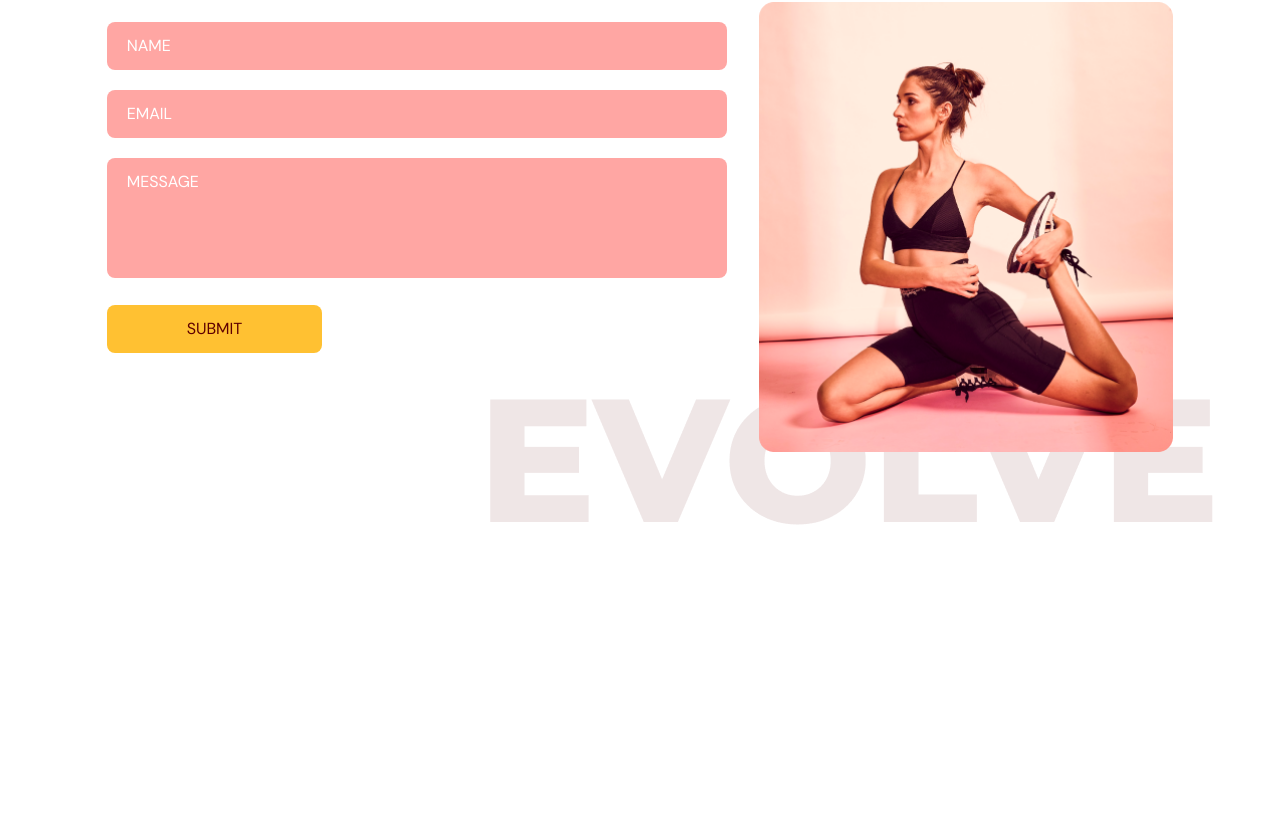
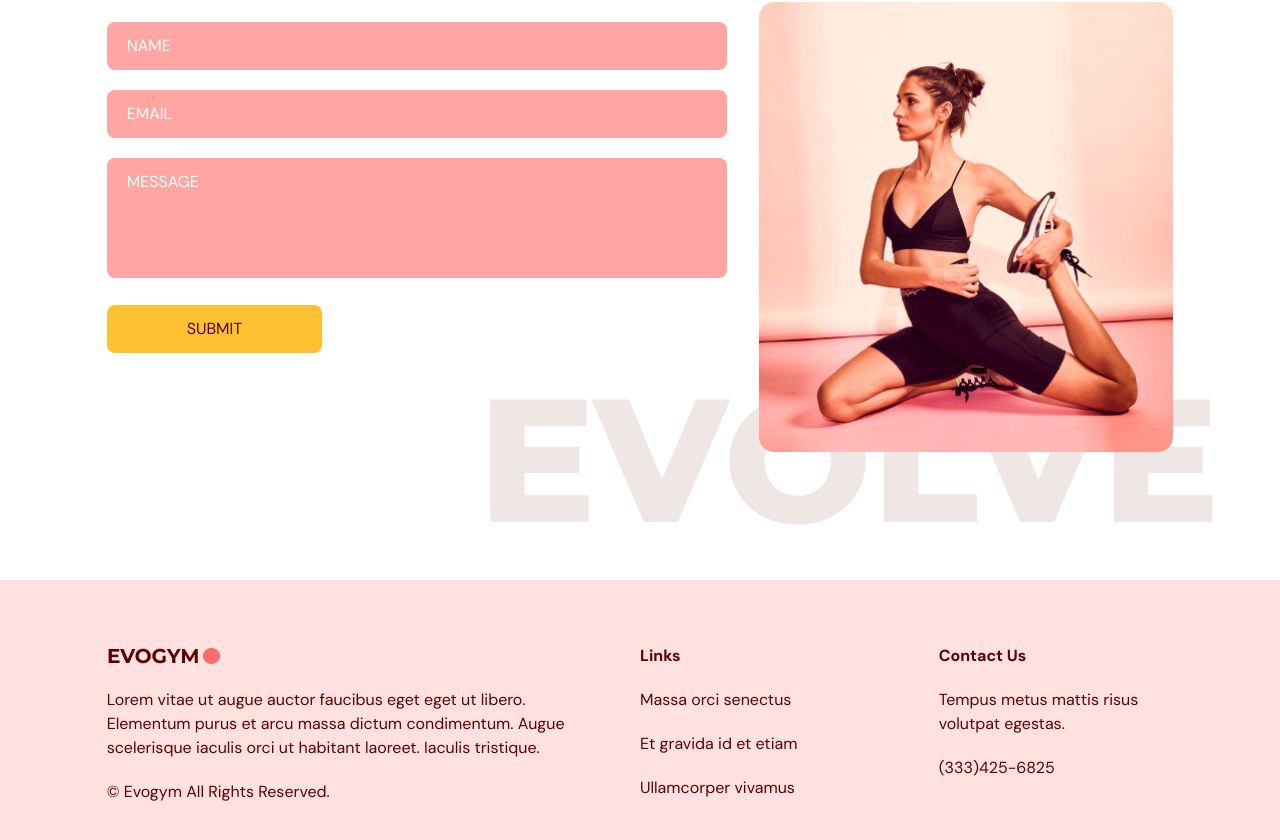
Before and after one commit to yeshchyrova/fitness-app-ts-react, a React (Vite) app: page / in a window 1280 px wide. Shown: the part 3252-4092 px from the top of the page. Before the commit the page ends 3832 px from the top, so only its background shows below. Built offline with nearby package versions, Linux system fonts and the light colour scheme.

Commit message:
Add footer

```diff
--- a/src/App.tsx
+++ b/src/App.tsx
@@ -5,6 +5,7 @@
 import Benefits from "@/components/Benefits";
 import OurClasses from "./components/OurClasses";
 import ContactUs from "./components/ContactUs";
+import Footer from "./components/Footer";
 
 function App() {
   const [selectedPage, setSelectedPage] = useState<SelectedPage>(
@@ -35,6 +36,7 @@
       <Benefits setSelectedPage={setSelectedPage} />
       <OurClasses setSelectedPage={setSelectedPage} />
       <ContactUs setSelectedPage={setSelectedPage} />
+      <Footer />
     </div>
   );
 }
--- a/src/components/ContactUs/ContactUs.tsx
+++ b/src/components/ContactUs/ContactUs.tsx
@@ -21,7 +21,7 @@
   };
   return (
     <section id="contactus" className="mx-auto w-5/6 pb-32 pt-24">
-      <motion.div onViewportEnter={() => setSelectedPage(SelectedPage.Home)}>
+      <motion.div onViewportEnter={() => setSelectedPage(SelectedPage.ContactUs)}>
         {/* HEADER */}
         <motion.div
           className="md:w-3/5"
--- /dev/null
+++ b/src/components/Footer/index.tsx
@@ -0,0 +1,32 @@
+import Logo from "@/assets/Logo.png";
+
+const Footer = () => {
+  return (
+    <footer className="bg-primary-100 py-16">
+      <div className="justify-content mx-auto w-5/6 gap-16 md:flex">
+        <div className="mt-16 basis-1/2 md:mt-0">
+          <img src={Logo} alt="logo" />
+          <p className="my-5">
+            Lorem vitae ut augue auctor faucibus eget eget ut libero. Elementum
+            purus et arcu massa dictum condimentum. Augue scelerisque iaculis
+            orci ut habitant laoreet. Iaculis tristique.
+          </p>
+          <p>© Evogym All Rights Reserved.</p>
+        </div>
+        <div className="mt-16 basis-1/4 md:mt-0">
+          <h4 className="font-bold">Links</h4>
+          <p className="my-5">Massa orci senectus</p>
+          <p className="my-5">Et gravida id et etiam</p>
+          <p>Ullamcorper vivamus</p>
+        </div>
+        <div className="mt-16 basis-1/4 md:mt-0">
+          <h4 className="font-bold">Contact Us</h4>
+          <p className="my-5">Tempus metus mattis risus volutpat egestas.</p>
+          <p>(333)425-6825</p>
+        </div>
+      </div>
+    </footer>
+  );
+};
+
+export default Footer;
```
